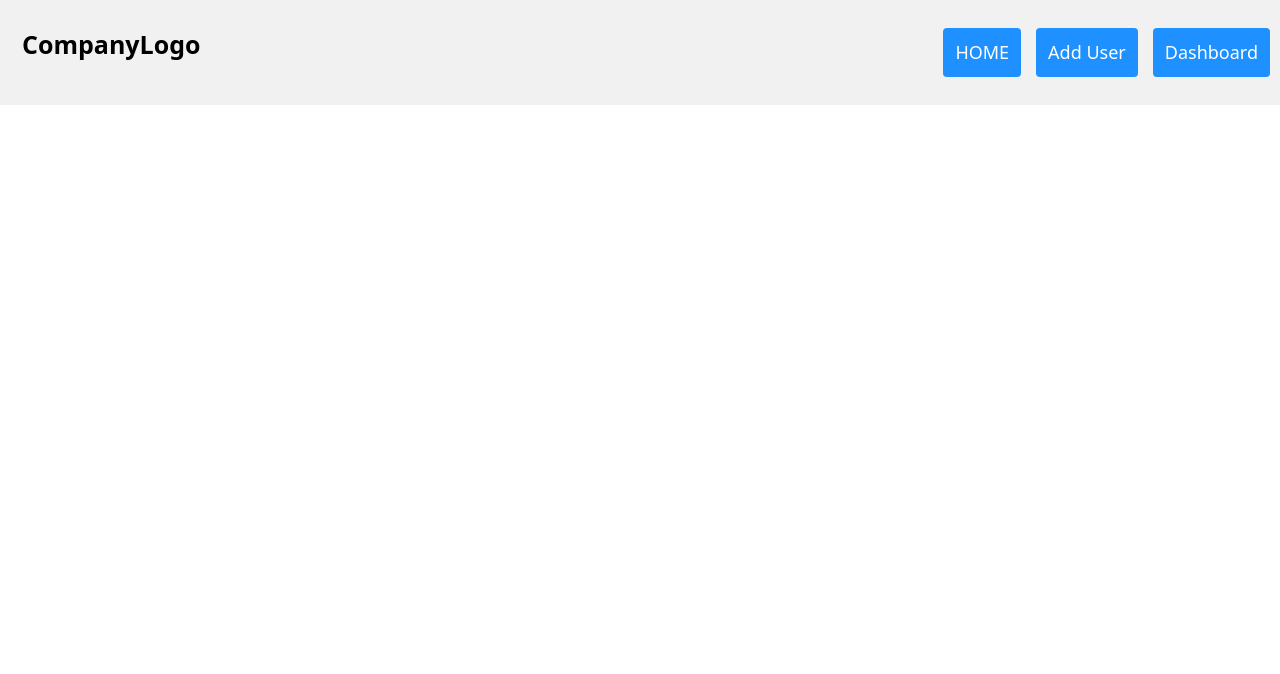
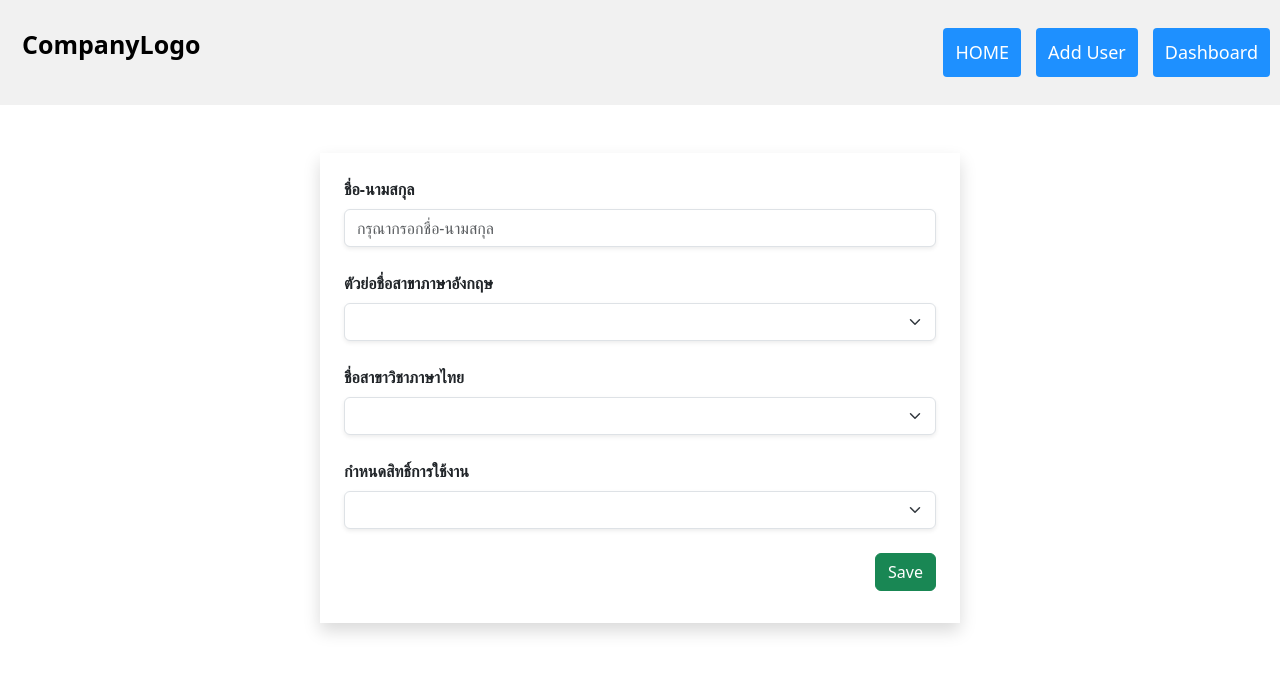
Before and after one commit to Pimwaree-Sethitom/My-Project, an Angular app: page /link_add-user in a window 1280 px wide. Shown: the top 674 px of the page. Built offline with nearby package versions, Linux system fonts and the light colour scheme.

Commit message:
เพิ่ม insert ข้อมูล

```diff
--- a/src/app/add-user/add-user.component.css
+++ b/src/app/add-user/add-user.component.css
@@ -0,0 +1,28 @@
+/* การตั้งค่ารูปแบบเพิ่มเติม */
+.modal-content {
+    border-radius: 10px; /* มุมมน */
+    background-color: #f8f9fa; /* เปลี่ยนพื้นหลังของ modal */
+}
+
+.modal-header {
+    background-color: #007bff; /* เปลี่ยนพื้นหลังของหัว Modal */
+    color: white; /* สีตัวอักษรในหัว Modal */
+    border-top-left-radius: 10px; /* มุมมนที่มุมซ้ายบน */
+    border-top-right-radius: 10px; /* มุมมนที่มุมขวาบน */
+}
+
+.modal-footer {
+    background-color: #f1f1f1; /* เปลี่ยนพื้นหลังของ footer */
+    border-bottom-left-radius: 10px; /* มุมมนที่มุมซ้ายล่าง */
+    border-bottom-right-radius: 10px; /* มุมมนที่มุมขวาล่าง */
+}
+
+button.btn-primary {
+    background-color: #007bff; /* ปรับสีปุ่ม */
+    border-color: #0056b3; /* ปรับสีของขอบปุ่ม */
+}
+
+button.btn-secondary {
+    background-color: #6c757d; /* ปรับสีปุ่ม */
+    border-color: #5a6268; /* ปรับสีของขอบปุ่ม */
+}
--- a/src/app/add-user/add-user.component.html
+++ b/src/app/add-user/add-user.component.html
@@ -1 +1,59 @@
 <app-admin-bar></app-admin-bar>
+<div class="container w-50 shadow mt-5 p-4">
+    <form [formGroup]="userForm" (ngSubmit)="onSubmit()">
+         <!-- ชื่อ-นามสกุล -->
+         <div class="mb-4">
+            <label for="name" class="form-label fw-bold text-dark">ชื่อ-นามสกุล</label>
+            <input type="text" class="form-control shadow-sm" id="name" formControlName="name" placeholder="กรุณากรอกชื่อ-นามสกุล">
+          </div>
+
+          <!-- Select 1 -->
+          <div class="mb-4">
+            <label for="select1" class="form-label fw-bold text-dark">ตัวย่อชื่อสาขาภาษาอังกฤษ</label>
+            <select class="form-select shadow-sm" id="select1" formControlName="name_department_eng">
+              <option selected>กรุณาเลือกตัวย่อชื่อสาขา</option>
+              <option value="BC/DB">BC/DB</option>
+              <option value="CPE">CPE</option>
+              <option value="CS">CS</option>
+              <option value="IT">IT</option>
+              <option value="DSA">DSA</option>
+              <option value="SE">SE</option>
+              <option value="GIS">GIS</option>
+              <option value="CG">CG</option>
+            </select>
+          </div>
+
+          <!-- Select 2 -->
+          <div class="mb-4">
+            <label for="select2" class="form-label fw-bold text-dark">ชื่อสาขาวิชาภาษาไทย</label>
+            <select class="form-select shadow-sm" id="select2" formControlName="name_department_thai">
+              <option selected>กรุณาเลือกสาขาวิชา</option>
+              <option value="คอมพิวเตอร์ธุรกิจ">สาขาวิชาคอมพิวเตอร์ธุรกิจ</option>
+              <option value="วิศวกรรมคอมพิวเตอร์">สาขาวิชาวิศวกรรมคอมพิวเตอร์</option>
+              <option value="วิทยาการคอมพิวเตอร์">สาขาวิชาวิทยาการคอมพิวเตอร์</option>
+              <option value="เทคโนโลยีสารสนเทศ">สาชาวิชาเทคโนโลยีสารสนเทศ</option>
+              <option value="วิทยาการข้อมูล">สาขาวิทยาการข้อมูลและการประยุกต์</option>
+              <option value="วิศวกรรมซอฟต์แวร์">สาขาวิชาวิศวกรรมซอฟต์แวร์</option>
+              <option value="ภูมิสารสนเทศศาสตร์">สาขาวิชาภูมิสารสนเทศศาสตร์</option>
+              <option value="คอมพิวเตอร์กราฟิก">สาขาวิชาคอมพิวเตอร์กราฟิกและมัลติมีเดีย</option>
+              <option value="สำนักงานคณะฯ">สำนักงานคณะฯ</option>
+            </select>
+          </div>
+
+          <!-- Select 3 -->
+          <div class="mb-4">
+            <label for="select3" class="form-label fw-bold text-dark">กำหนดสิทธิ์การใช้งาน</label>
+            <select class="form-select shadow-sm" id="select3" formControlName="role_name">
+                <option selected>กรุณากำหนดสิทธิ์การใช้งาน</option>
+                <option value="1">ผู้ดูแลระบบ</option>
+                <option value="2">ผู้บริหาร</option>
+                <option value="3">เจ้าหน้าที่ดูแลงานวิจัย</option>
+                <option value="4">บุคลากรทั่วไป</option>
+            </select>
+          </div>
+
+          <div class="d-flex justify-content-end my-2">
+            <button class="btn btn-success" type="submit">Save</button>
+          </div>
+    </form>
+</div>
--- a/src/app/add-user/add-user.component.ts
+++ b/src/app/add-user/add-user.component.ts
@@ -1,11 +1,51 @@
 import { Component } from '@angular/core';
 import { AdminBarComponent } from '../admin-bar/admin-bar.component';
+import { ApiService } from '../api.service';
+import { FormBuilder, FormGroup, Validators } from '@angular/forms';
+import { ReactiveFormsModule } from '@angular/forms';
+import Swal from 'sweetalert2';
 
 @Component({
   selector: 'app-add-user',
   standalone: true,
-  imports: [AdminBarComponent],
+  imports: [AdminBarComponent,ReactiveFormsModule ],
   templateUrl: './add-user.component.html',
-  styleUrls: ['./add-user.component.css']
+  styleUrls: ['./add-user.component.css'] ,
+  providers: [ApiService]
 })
-export class AddUserComponent {}
+export class AddUserComponent {
+  userForm: FormGroup;
+
+  constructor(private fb: FormBuilder, private apiService: ApiService) {
+    this.userForm = this.fb.group({
+      name: ['', Validators.required],
+      name_department_eng: ['', []],
+      name_department_thai: ['', Validators.required],
+      role_name: ['', Validators.required]
+    });
+  }
+
+  onSubmit() {
+    if (this.userForm.valid) {
+      this.apiService.insertUser(this.userForm.value).subscribe({
+        next: (response) => {
+          console.log('User inserted successfully', response);
+          Swal.fire({
+            icon: 'success',
+            title: 'User inserted successfully!',
+            text: 'The user has been added successfully.',
+          });
+        },
+        error: (error) => {
+          console.error('Error inserting user', error);
+          Swal.fire({
+            icon: 'error',
+            title: 'Error!',
+            text: 'There was an error inserting the user.',
+          });
+        }
+      });
+
+    }
+  }
+}
--- a/src/app/admin/admin.component.html
+++ b/src/app/admin/admin.component.html
@@ -6,26 +6,33 @@
 <body>
 <app-admin-bar></app-admin-bar>
 
-<div class="container">
-    <div class="container my-3">
-        <input type="text" class="form-control w-25" placeholder="search" [(ngModel)]="searchText" (input)="SearchResearchers()" placeholder="Search by name" />
-    </div>
-    {{searchText}}
-    <table class="table">
+<div class="container mt-5">
+
+    <div class="d-flex my-3 align-items-center">
+        <select class="form-select w-25" [(ngModel)]="searchField">
+          <option value="name">ชื่อ-นามสกุล</option>
+          <option value="name_department_eng">Department (English)</option>
+          <option value="name_department_thai">Department (Thai)</option>
+          <option value="role_name">สิทธิ์การใช้งาน</option>
+        </select>
+        <input type="text" class="form-control w-50 ms-2" placeholder="Search" [(ngModel)]="searchText" (input)="SearchResearchers()" />
+      </div>
+
+    <table class="table mt-5">
         <thead>
             <tr>
-              <th>ที่</th>
-              <th>ชื่อ-นามสกุล</th>
-              <th>สาขา</th>
-              <th> </th>
-              <th>สิทธิ์การใช้งาน</th>
-              <th></th>
-              <th></th>
+              <th scope="col">ลำดับที่</th>
+              <th scope="col">ชื่อ-นามสกุล</th>
+              <th scope="col">สาขา</th>
+              <th scope="col"> </th>
+              <th scope="col">สิทธิ์การใช้งาน</th>
+              <th scope="col"></th>
+              <th scope="col"></th>
             </tr>
         </thead>
-        <tbody>
+        <tbody class="table-group-divider">
             <tr *ngFor="let data of filteredResearchers">
-                <td>{{data.researcher_id}}</td>
+                <td scope="col">{{data.researcher_id}}</td>
                 <td>{{data.name}}</td>
                 <td>{{data.name_department_eng}}</td>
                 <td>{{data.name_department_thai}}</td>
--- a/src/app/api.service.ts
+++ b/src/app/api.service.ts
@@ -6,9 +6,14 @@ import { HttpClient } from '@angular/common/http';
 })
 export class ApiService {
 
-  constructor(private http:HttpClient) { }
-  SelectUserData(){
-    return this.http.get<Researcher[]>('http://localhost/rms-api/userdata_select.php')
+  constructor(private http: HttpClient) { }
+
+  SelectUserData() {
+    return this.http.get<Researcher[]>('http://localhost/rms-api/userdata_select.php');
+  }
+
+  insertUser(userData: any) {
+    return this.http.post<outputInsertUser>('http://localhost/rms-api/userdata_insert.php', userData);
   }
 }
 
@@ -19,3 +24,7 @@ export interface Researcher {
   name_department_thai: string;
   role_name: string;
 }
+
+export interface outputInsertUser {
+  alert: string;
+}
--- a/src/index.html
+++ b/src/index.html
@@ -10,5 +10,7 @@
 </head>
 <body>
   <app-root></app-root>
+  <script src="https://cdn.jsdelivr.net/npm/@popperjs/core@2.11.6/dist/umd/popper.min.js"></script>
+<script src="https://cdn.jsdelivr.net/npm/bootstrap@5.3.0-alpha1/dist/js/bootstrap.min.js"></script>
 </body>
 </html>
--- a/src/main.ts
+++ b/src/main.ts
@@ -3,10 +3,12 @@ import { provideRouter } from '@angular/router';
 import { provideHttpClient } from '@angular/common/http';  // ใช้ provideHttpClient แทน HttpClientModule
 import { AppComponent } from './app/app.component';
 import { routes } from './app/app.routes';
+import { ReactiveFormsModule } from '@angular/forms';
 
 bootstrapApplication(AppComponent, {
   providers: [
     provideRouter(routes),
-    provideHttpClient()  // เพิ่ม provideHttpClient แทน HttpClientModule
+    provideHttpClient(),  // เพิ่ม provideHttpClient แทน HttpClientModule
+    ReactiveFormsModule
   ]
 }).catch(err => console.error(err));
```
Also changed, not shown: src/app/admin/admin.component.ts (+6 -1 lines).
